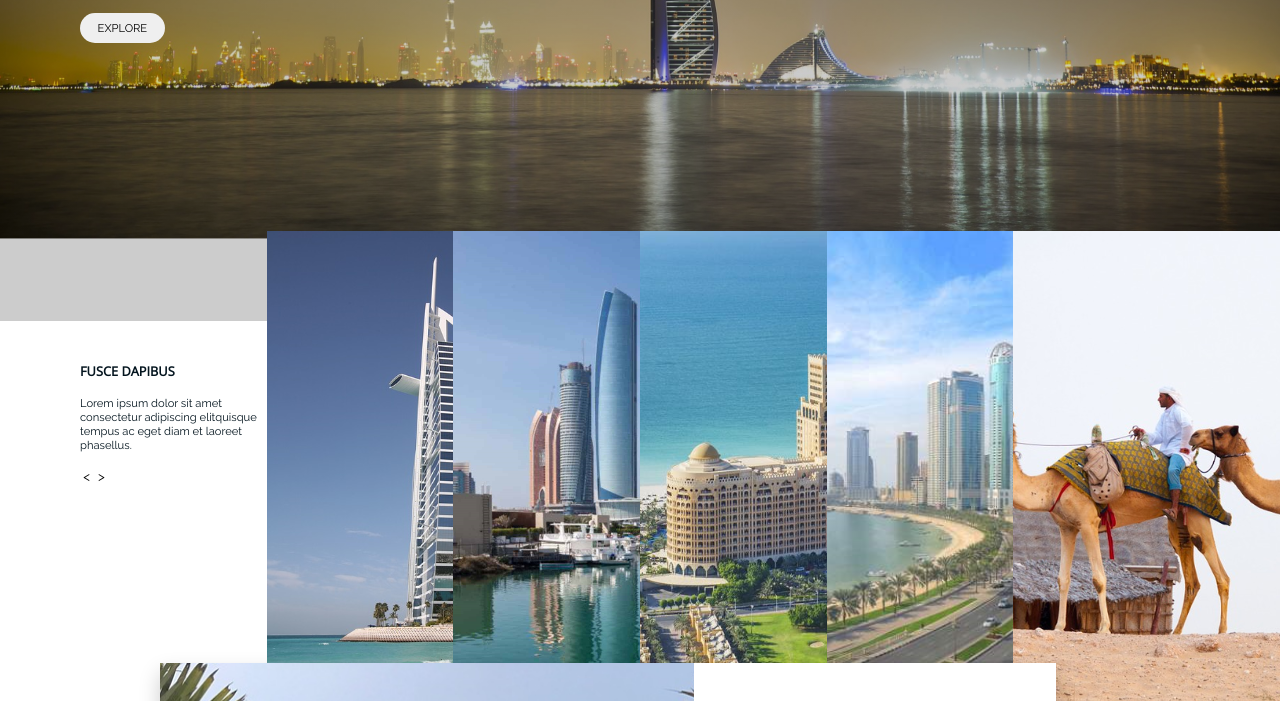
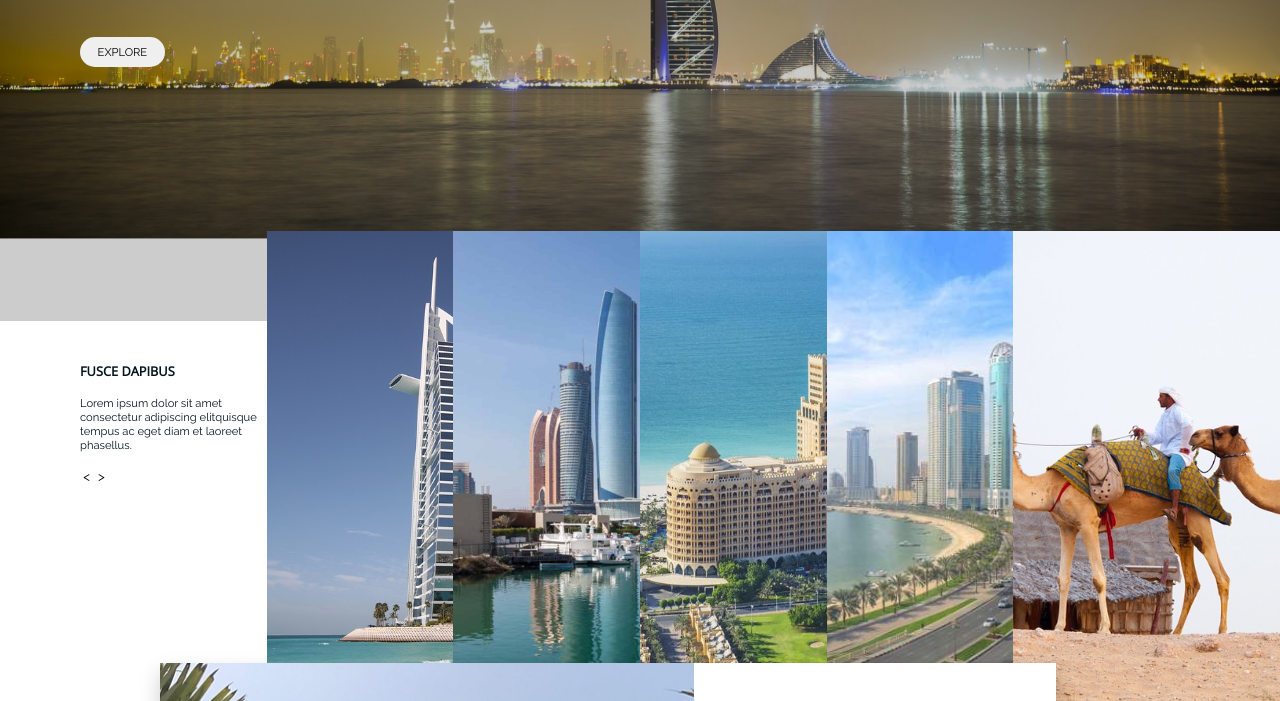
Before and after one commit to leighayanid/travel-site, a plain HTML site: page index.html in a window 1280 px wide. Shown: the part 399-1100 px from the top of the page. Drawn offline with nearby package versions, Linux system fonts and the light colour scheme; some packages are replaced by stand-ins of ours.

Commit message:
changes final

```diff
--- a/css/components/_header.scss
+++ b/css/components/_header.scss
@@ -9,4 +9,8 @@
   flex-direction: column;
   justify-content: center;
   align-items: flex-start;
+
+  button {
+    margin-top: 4rem;
+  }
 }
```
Also changed, not shown: css/main.css, 1 other file.
